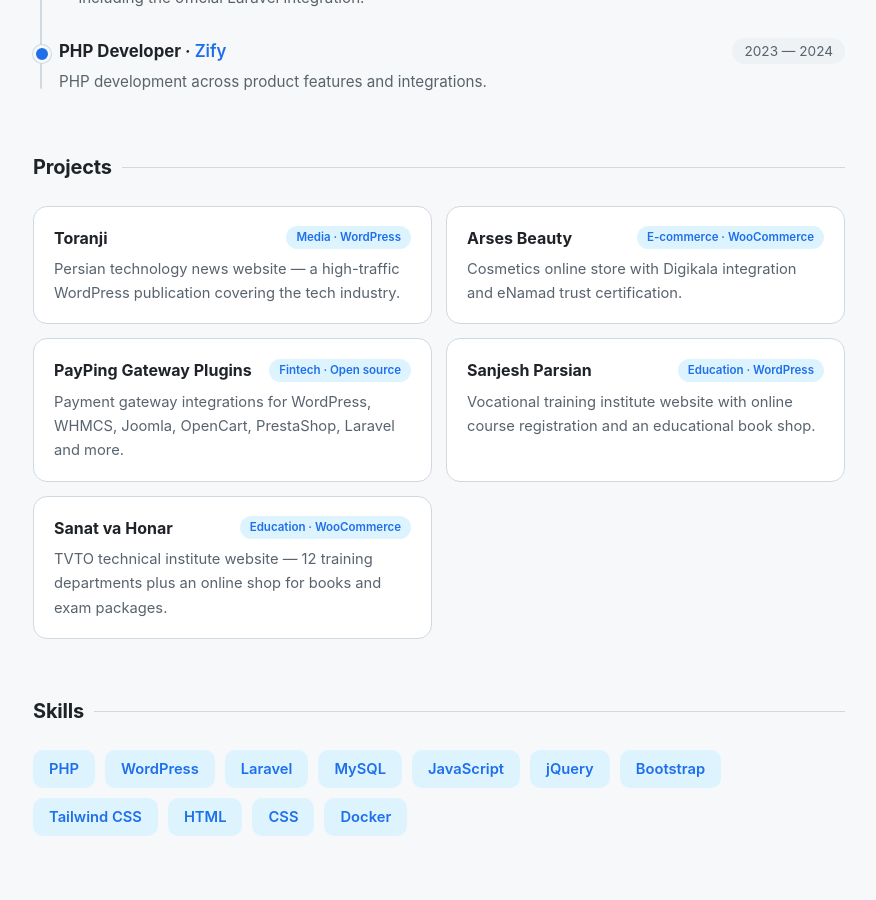
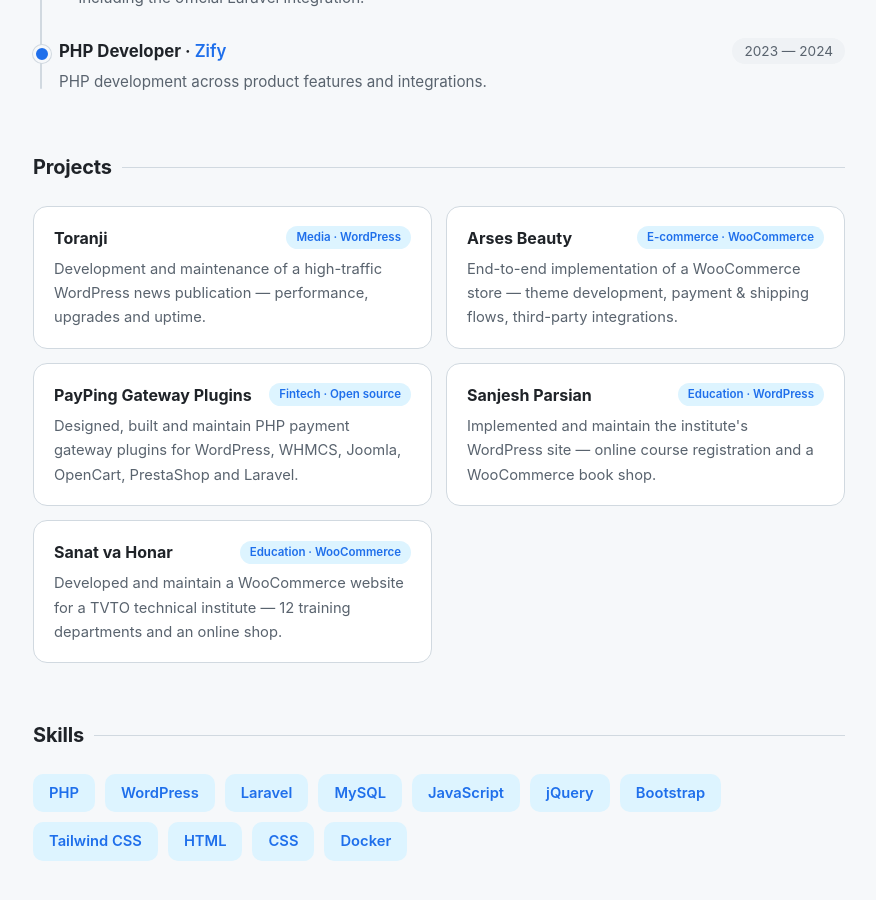
Before and after one commit to mahdisarani/mahdisarani.github.io, a Jekyll site: the page index.html, which Jekyll copies as it is, in a window 1280 px wide and 900 px high, scrolled down 936 px. Shown: the whole window, without its empty margins (201-1077 px from the left). Built offline with Jekyll 4.4.1, drawn with Linux system fonts in a browser that asks for light colours.

Commit message:
Rewrite project descriptions: focus on technical role

```diff
--- a/index.html
+++ b/index.html
@@ -215,23 +215,23 @@
     <div class="projects">
       <a class="project-card" href="https://toranji.ir" target="_blank" rel="noopener">
         <h3>Toranji <span class="tag">Media · WordPress</span></h3>
-        <p>Persian technology news website — a high-traffic WordPress publication covering the tech industry.</p>
+        <p>Development and maintenance of a high-traffic WordPress news publication — performance, upgrades and uptime.</p>
       </a>
       <a class="project-card" href="https://arsesbeauty.com" target="_blank" rel="noopener">
         <h3>Arses Beauty <span class="tag">E-commerce · WooCommerce</span></h3>
-        <p>Cosmetics online store with Digikala integration and eNamad trust certification.</p>
+        <p>End-to-end implementation of a WooCommerce store — theme development, payment &amp; shipping flows, third-party integrations.</p>
       </a>
       <a class="project-card" href="https://github.com/PayPing" target="_blank" rel="noopener">
         <h3>PayPing Gateway Plugins <span class="tag">Fintech · Open source</span></h3>
-        <p>Payment gateway integrations for WordPress, WHMCS, Joomla, OpenCart, PrestaShop, Laravel and more.</p>
+        <p>Designed, built and maintain PHP payment gateway plugins for WordPress, WHMCS, Joomla, OpenCart, PrestaShop and Laravel.</p>
       </a>
       <a class="project-card" href="https://sanjeshparsian.ir" target="_blank" rel="noopener">
         <h3>Sanjesh Parsian <span class="tag">Education · WordPress</span></h3>
-        <p>Vocational training institute website with online course registration and an educational book shop.</p>
+        <p>Implemented and maintain the institute's WordPress site — online course registration and a WooCommerce book shop.</p>
       </a>
       <a class="project-card" href="https://sanathonar-tvto.com" target="_blank" rel="noopener">
         <h3>Sanat va Honar <span class="tag">Education · WooCommerce</span></h3>
-        <p>TVTO technical institute website — 12 training departments plus an online shop for books and exam packages.</p>
+        <p>Developed and maintain a WooCommerce website for a TVTO technical institute — 12 training departments and an online shop.</p>
       </a>
     </div>
   </section>
```
